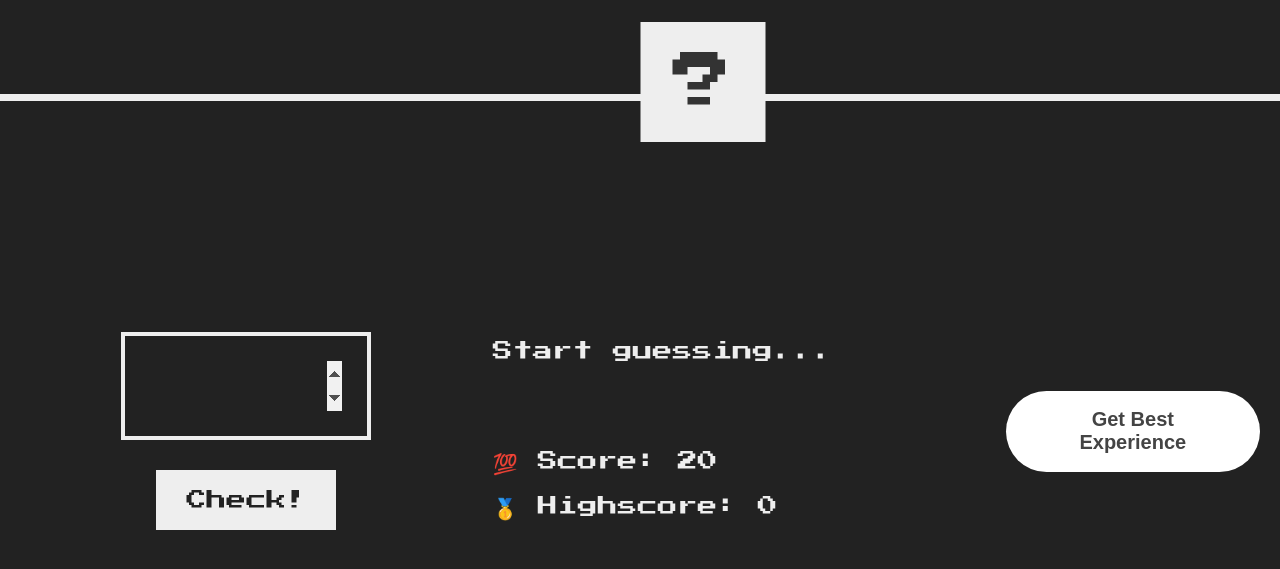
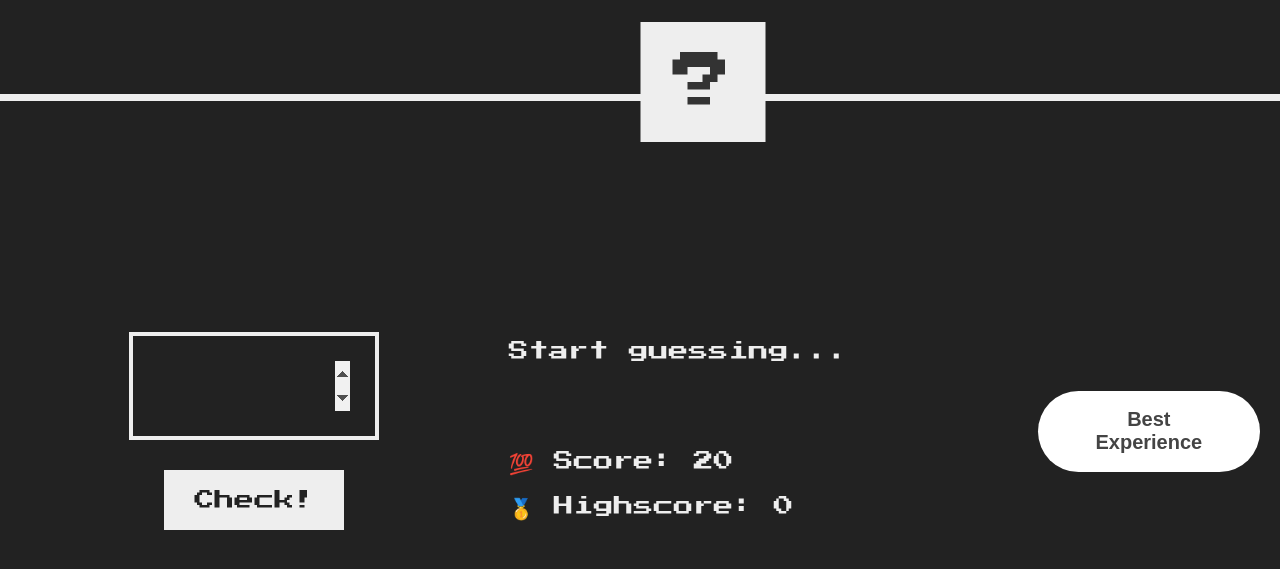
Before and after one commit to jikkeee/Guess-Number-Game, a plain HTML site: page index.html in a window 1280 px wide. Shown: the part 179-748 px from the top of the page. Drawn offline with Linux system fonts and the light colour scheme.

Commit message:
Update index.html

```diff
--- a/index.html
+++ b/index.html
@@ -31,7 +31,7 @@
           🥇 Highscore: <span class="highscore">0</span>
         </p>
       </section>
-      <button class="show-modal">Get Best Experience</button>
+      <button class="show-modal">Best Experience</button>
       <div class="modal hidden">
         <button class="close-modal">&times;</button>
           <p>
@@ -53,7 +53,7 @@
     </main>
 
     <div class="pop-up hide-pop-up">
-      <p>Click "Get Best Experience" for best perfomance.</p>
+      <p>Click "Best Experience" for perfomance.</p>
     </div>
     <script src="script.js"></script>
   </body>
```
